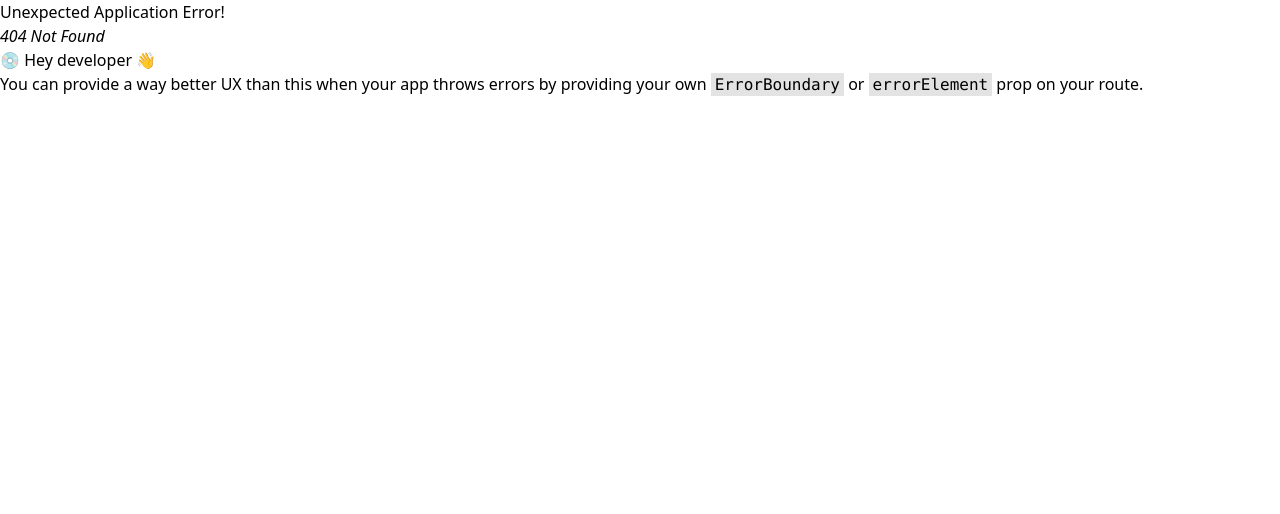
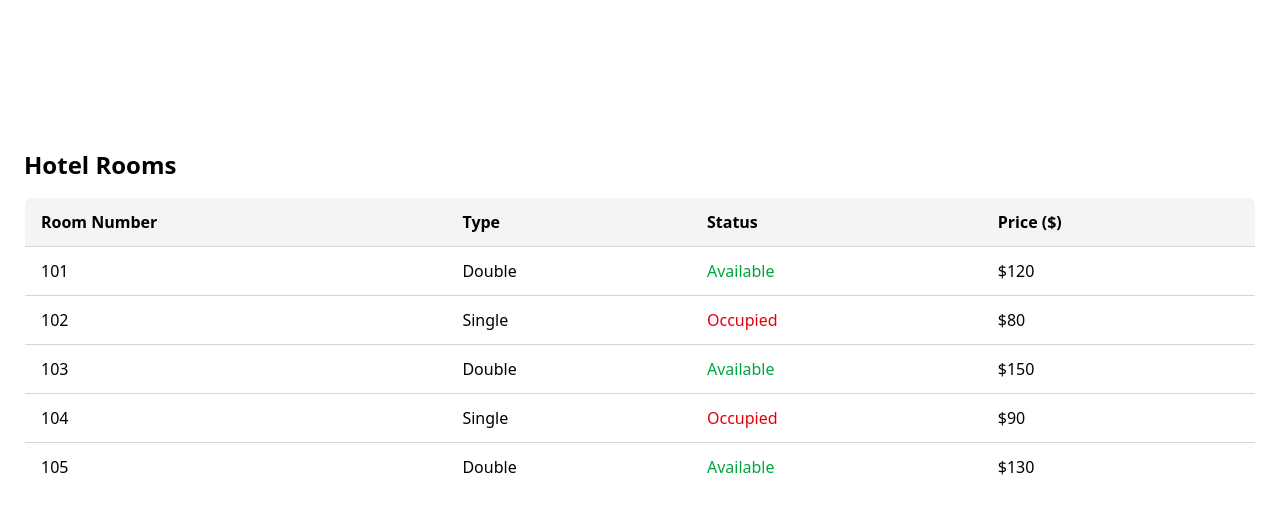
Before and after one commit to Yorissh79/Hackatonreal, a React (Vite) app: page /user in a window 1280 px wide. Before the commit this address had no page. Shown: the top 514 px of the page. Built offline with nearby package versions, Linux system fonts and the light colour scheme.

Commit message:
user page

```diff
--- /dev/null
+++ b/src/pages/user/User.jsx
@@ -0,0 +1,61 @@
+import React from "react";
+
+const User = () => {
+  const rooms = [
+    { id: 1, number: 101, type: "double", status: "available", price: 120 },
+    { id: 2, number: 102, type: "single", status: "occupied", price: 80 },
+    { id: 3, number: 103, type: "double", status: "available", price: 150 },
+    { id: 4, number: 104, type: "single", status: "occupied", price: 90 },
+    { id: 5, number: 105, type: "double", status: "available", price: 130 },
+  ];
+
+  return (
+    <section className="rooms p-6">
+      <h2 className="text-2xl font-semibold mb-4">Hotel Rooms</h2>
+      <table className="min-w-full border border-gray-300 rounded-lg overflow-hidden">
+        <thead className="bg-gray-100">
+          <tr>
+            <th className="text-left py-3 px-4 border-b border-gray-300">
+              Room Number
+            </th>
+            <th className="text-left py-3 px-4 border-b border-gray-300">
+              Type
+            </th>
+            <th className="text-left py-3 px-4 border-b border-gray-300">
+              Status
+            </th>
+            <th className="text-left py-3 px-4 border-b border-gray-300">
+              Price ($)
+            </th>
+          </tr>
+        </thead>
+        <tbody>
+          {rooms.map((room) => (
+            <tr key={room.id} className="hover:bg-gray-50">
+              <td className="py-3 px-4 border-b border-gray-300">
+                {room.number}
+              </td>
+              <td className="py-3 px-4 border-b border-gray-300 capitalize">
+                {room.type}
+              </td>
+              <td
+                className={`py-3 px-4 border-b border-gray-300 capitalize ${
+                  room.status === "available"
+                    ? "text-green-600"
+                    : "text-red-600"
+                }`}
+              >
+                {room.status}
+              </td>
+              <td className="py-3 px-4 border-b border-gray-300">
+                ${room.price}
+              </td>
+            </tr>
+          ))}
+        </tbody>
+      </table>
+    </section>
+  );
+};
+
+export default User;
--- a/src/router/router.js
+++ b/src/router/router.js
@@ -5,6 +5,7 @@ import RegisterForm from "../pages/register/Register.jsx";
 import LoginForm from "../pages/login/Login.jsx";
 import Admin from "../pages/admin/Admin.jsx";
 import adminLayout from "../components/adminlayout/AdminLayout.jsx";
+import User from "../pages/user/User.jsx";
 
 export const router = createBrowserRouter([
   {
@@ -23,6 +24,10 @@ export const router = createBrowserRouter([
         path: "/login",
         Component: LoginForm,
       },
+      {
+        path: "/user",
+        Component: User,
+      },
     ],
   },
   {
```
